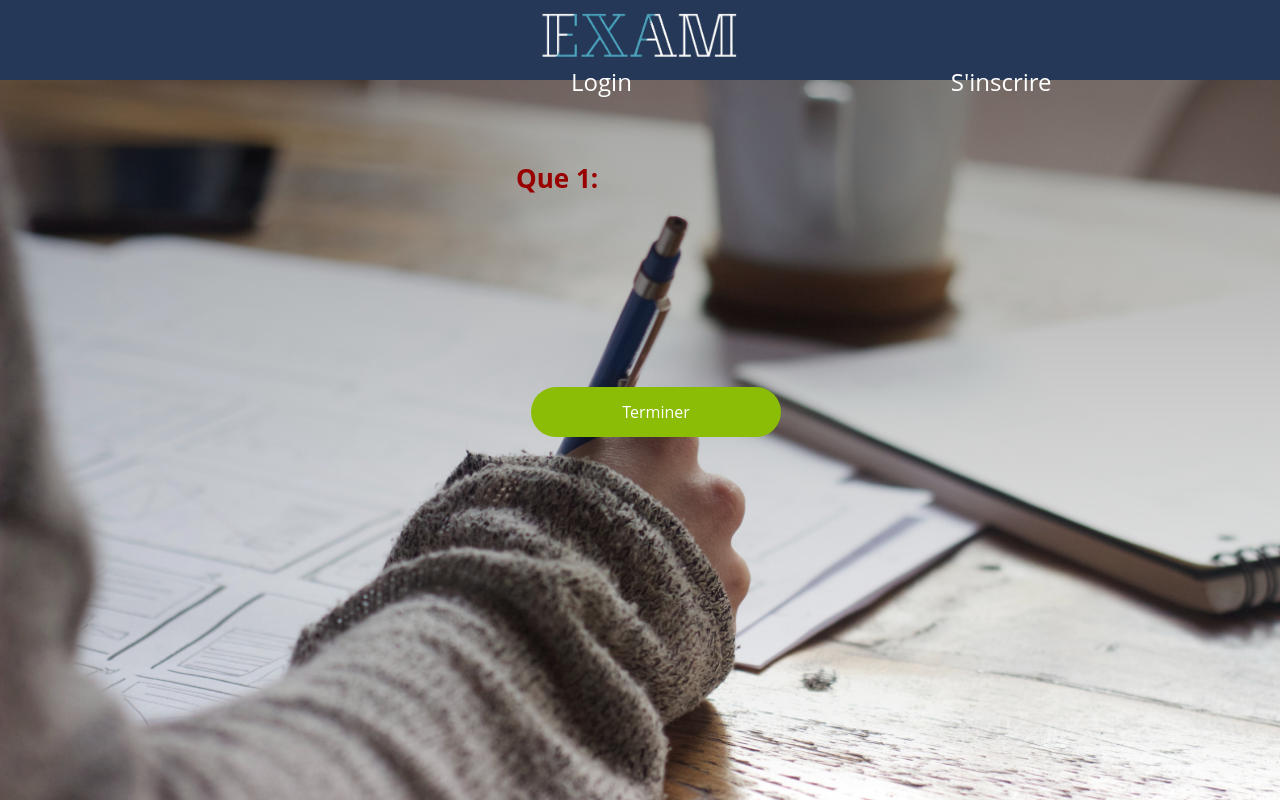
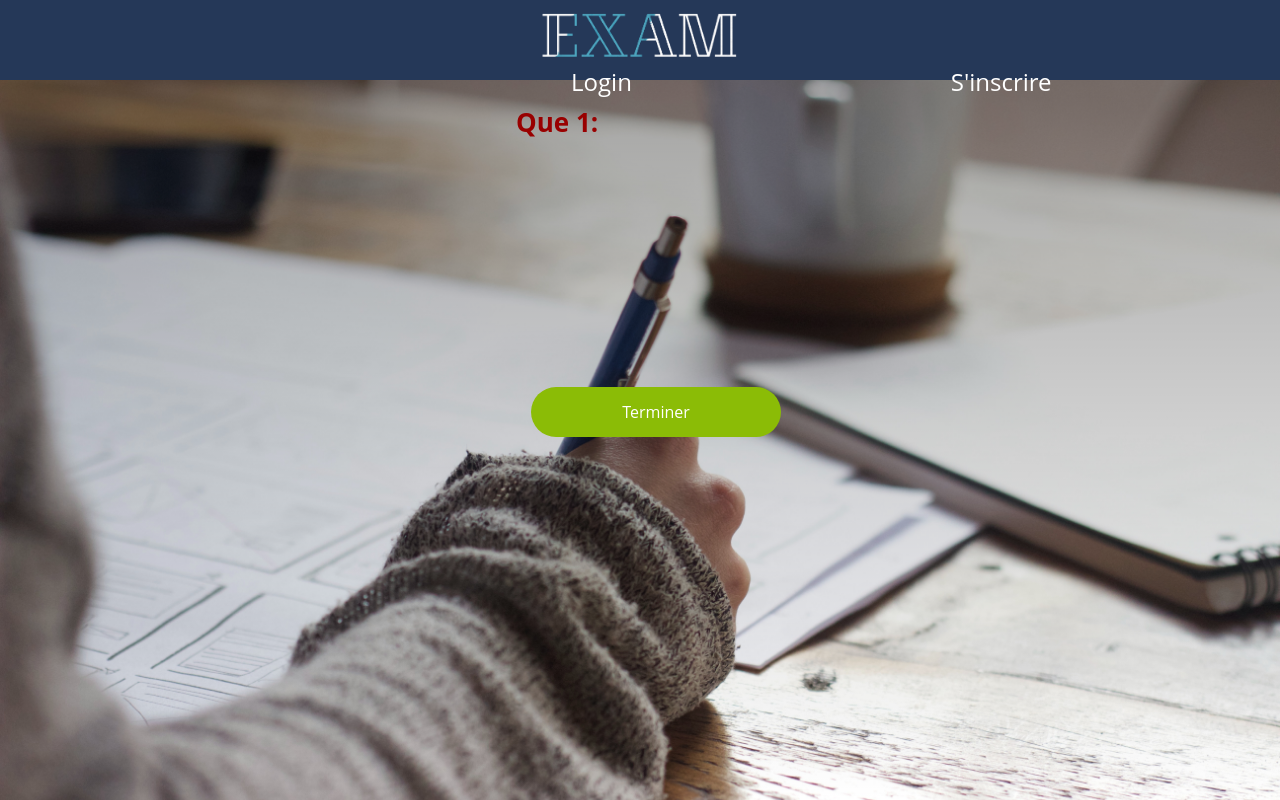
Before and after one commit to MERY24/ughhh, a PHP site: page /review.php in a window 1280 px wide. Run offline with PHP 8.4, Linux system fonts and the light colour scheme; data comes from the database, SQL or seed files in the repository; data that the repository does not hold is empty.

Commit message:
little change

```diff
--- a/passer.css
+++ b/passer.css
@@ -84,7 +84,7 @@ h2{
 	font-weight: bold;
 	font-size: 26px;
 	position: absolute;
-	top: 20%;
+	top: 13%;
 
 
 	padding-right: 20%;
```
